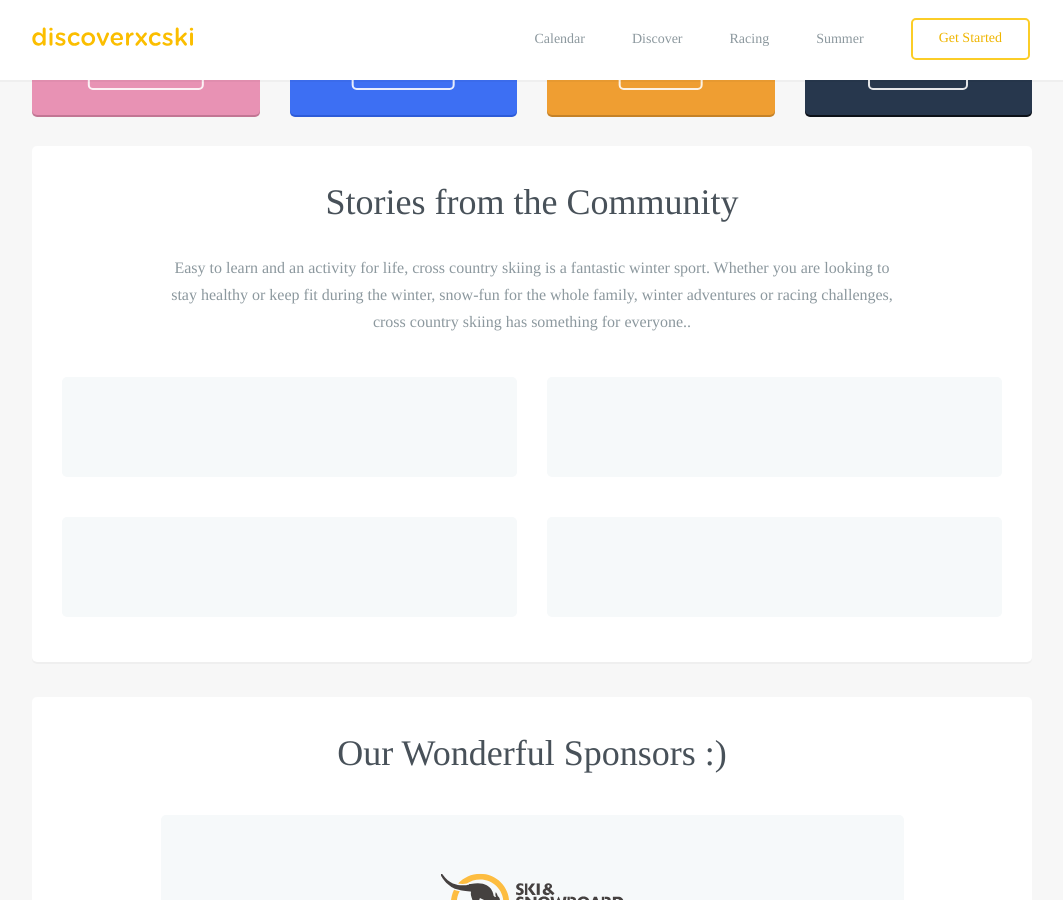
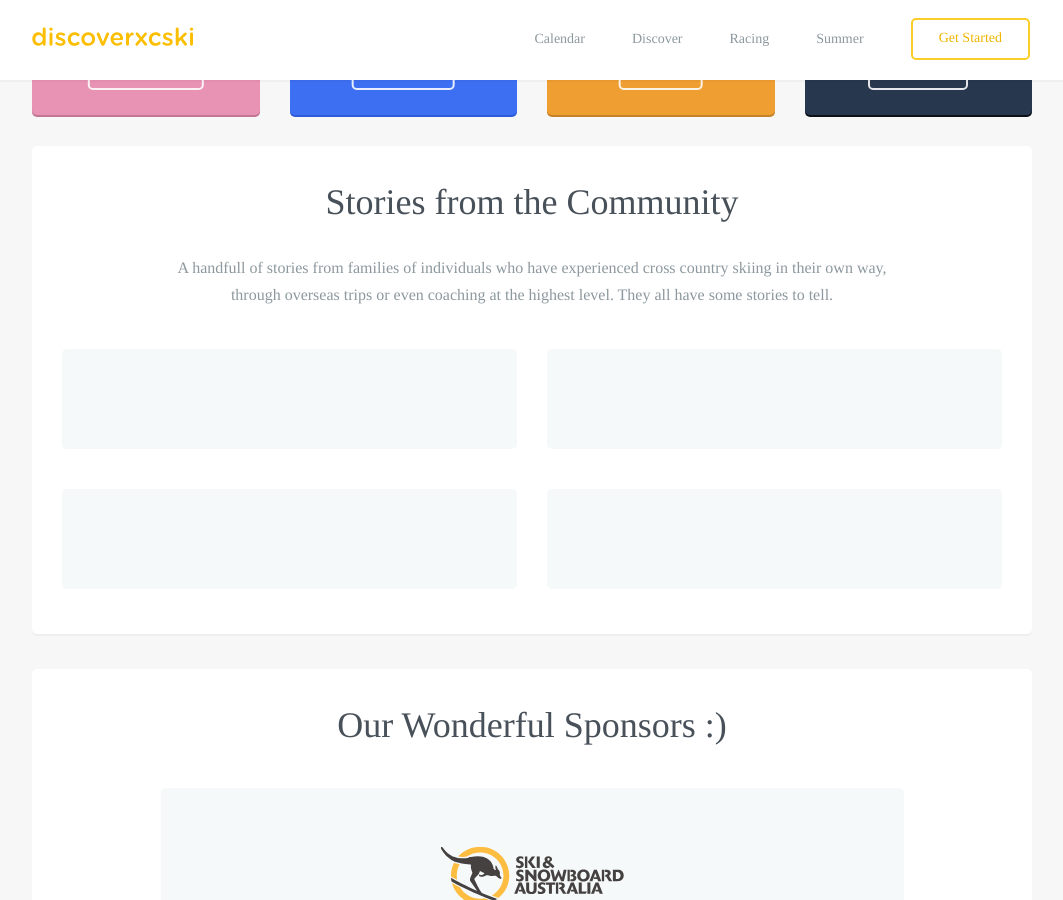
Before and after one commit to robcatto/robcatto.github.io, a Jekyll site: the page index.html, which Jekyll copies as it is, in a window 1280 px wide and 900 px high, scrolled down 2327 px. Shown: the whole window, without its empty margins (108-1171 px from the left). Built offline with Jekyll 4.4.1, drawn with Linux system fonts in a browser that asks for light colours; some web fonts are replaced; Markdown is read by kramdown in place of the engine named in the settings.

Commit message:
Update index.html

```diff
--- a/index.html
+++ b/index.html
@@ -811,8 +811,8 @@
 
              <section class="mobile_section" style="padding-bottom: 45px;">
                 <h3 class="homeheading__h3">Stories from the Community</h3>
-                <p>Easy to learn and an activity for life, cross country skiing is a fantastic winter sport. Whether you are looking to stay healthy or keep fit during the winter, snow-fun for the whole family, winter adventures or racing challenges, cross country skiing has something for everyone..
-                     </p>
+                <p>A handfull of stories from families of individuals who have experienced cross country skiing in their own way, through overseas trips or even coaching at the highest level. They all have some stories to tell.
+                    </p>
 
 
                 <div class="row">
```
